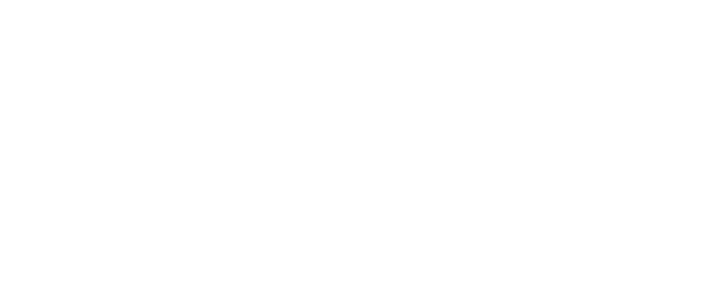
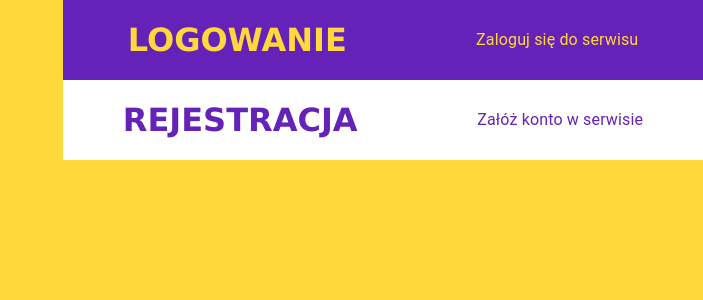
Before and after one commit to sergi255/gym-web-mobile-apps, a React (Create React App) app in the folder client/: page / in a window 1280 px wide. Shown: the top 300 px of the page, without its empty margins (577-1280 px from the left). Built offline with nearby package versions, Linux system fonts and the light colour scheme.

Commit message:
Added navbar

```diff
--- a/client/package.json
+++ b/client/package.json
@@ -3,6 +3,9 @@
   "version": "0.1.0",
   "private": true,
   "dependencies": {
+    "@emotion/react": "^11.11.1",
+    "@emotion/styled": "^11.11.0",
+    "@mui/material": "^5.14.3",
     "@testing-library/jest-dom": "^5.17.0",
     "@testing-library/react": "^13.4.0",
     "@testing-library/user-event": "^13.5.0",
--- a/client/src/App.css
+++ /dev/null
@@ -1,3 +0,0 @@
-.App {
-  text-align: center;
-}
--- a/client/src/App.js
+++ b/client/src/App.js
@@ -1,9 +1,30 @@
-import './App.css';
+// CSS
+import './css/App.css';
+
+// Pages
+
+// Components
+import Navbar from './components/Navbar'
+
+// Libraries
+import {Box, Stack } from '@mui/material'
+import { Routes, Route } from 'react-router-dom';
+
+// Color palette
+//#6422b8 - fioletowy
+//#ffd93b - rzułty
+//#ffffff - biały
 
 function App() {
   return (
-    <div className="App">
-    </div>
+    <Box>
+      <Navbar/>
+      <Routes>
+        <Route path="/" element={''}/>
+        <Route path="/login" element={''}/>
+        <Route path="/register" element={''}/>
+      </Routes>
+    </Box>
   );
 }
 
--- /dev/null
+++ b/client/src/components/Navbar.js
@@ -0,0 +1,25 @@
+import React from 'react';
+
+import { Box, Stack, Typography } from '@mui/material';
+import { Link } from 'react-router-dom';
+
+import '../css/navbar.css'
+
+const Navbar = () => {
+  return (
+    <Box display="flex" justifyContent="flex-end">
+    <Stack direction="column" width="50%">
+        <Stack direction="row" className='oddLinkBox'>
+            <Link className='link' to="/login">LOGOWANIE</Link>
+            <Typography className='text'>Zaloguj się do serwisu</Typography>
+        </Stack>
+        <Stack direction="row" className='evenLinkBox'>
+            <Link className='link' to="/register">REJESTRACJA</Link>
+            <Typography className='text'>Załóż konto w serwisie</Typography>
+        </Stack>
+    </Stack>
+    </Box>
+  );
+};
+
+export default Navbar;
--- /dev/null
+++ b/client/src/css/App.css
@@ -0,0 +1,5 @@
+body {
+  background-color: #ffd93b;
+  font-family: Verdana;
+  margin: 0;
+}
--- /dev/null
+++ b/client/src/css/navbar.css
@@ -0,0 +1,26 @@
+.link {
+    text-decoration: none;
+    font-size: 32px;
+    font-weight: bold;
+    color: inherit;
+}
+
+.text {
+    font-size: 24px;
+}
+
+.oddLinkBox {
+    height: 10vh;
+    color: #ffd93b;
+    background-color: #6422b8;
+    align-items: center;
+    justify-content: space-around;
+}
+
+.evenLinkBox {
+    height: 10vh;
+    color: #6422b8;
+    background-color: #ffffff;
+    align-items: center;
+    justify-content: space-around;
+}
```
Also changed, not shown: client/src/index.css (deleted), 1 other file (tests, documents, lock files or other folders).
